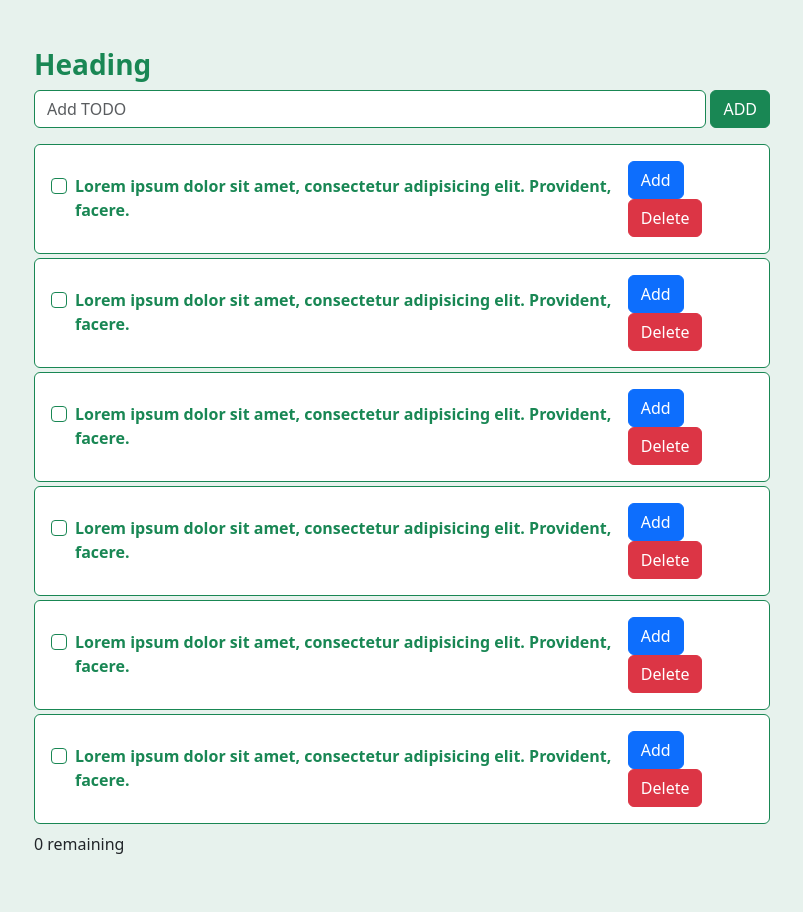
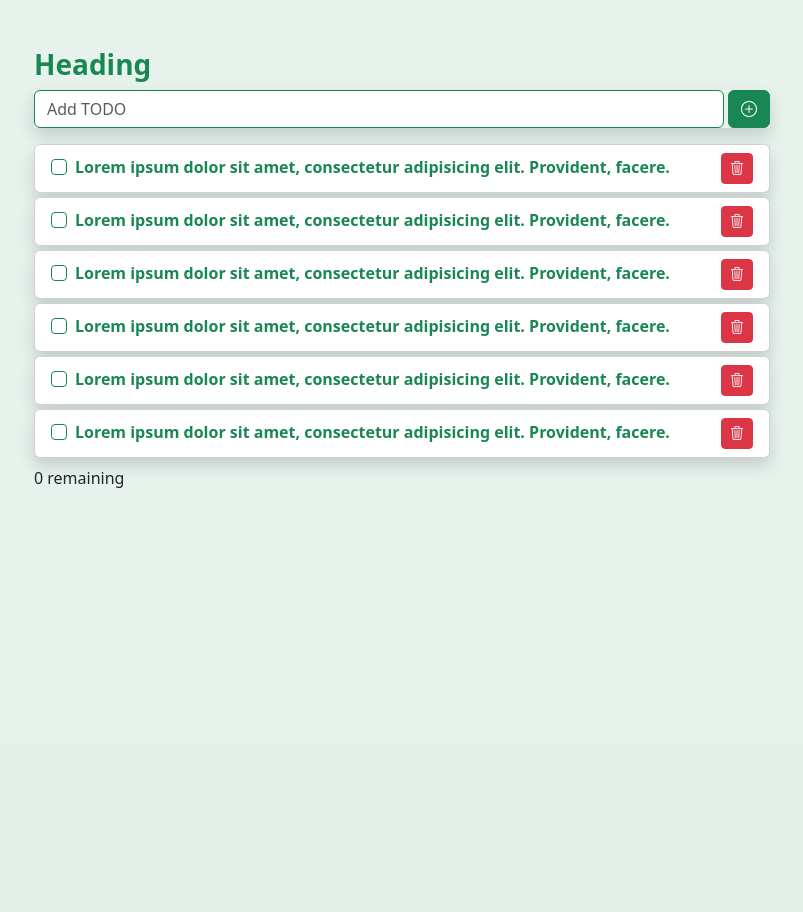
Before and after one commit to TrippleA-Ashaba/django_todo, a Django app: page / in a window 1280 px wide. Shown: the part 56-968 px from the top of the page, without its empty margins (238-1041 px from the left). After the commit the page ends 544 px from the top, so only its background shows below. Run offline with Django 4.2, Linux system fonts and the light colour scheme.

Commit message:
complete todo template

```diff
--- a/templates/index.html
+++ b/templates/index.html
@@ -9,6 +9,9 @@
 			rel="stylesheet"
 			integrity="sha384-KK94CHFLLe+nY2dmCWGMq91rCGa5gtU4mk92HdvYe+M/SXH301p5ILy+dN9+nJOZ"
 			crossorigin="anonymous" />
+		<link
+			rel="stylesheet"
+			href="https://cdn.jsdelivr.net/npm/bootstrap-icons@1.10.4/font/bootstrap-icons.css" />
 		<title>Django-TODO</title>
 	</head>
 	<body class="bg-success bg-opacity-10">
--- a/templates/todo-card.html
+++ b/templates/todo-card.html
@@ -4,7 +4,7 @@
 		<div class="col-8">
 			<h1 class="fs-3 fw-bold text-success">Heading</h1>
 			<div>
-				<div class="mb-3 d-flex">
+				<div class="mb-3 d-flex shadow">
 					<label for="exampleFormControlInput1" class="form-label" hidden
 						>Email address</label
 					>
@@ -13,11 +13,11 @@
 						class="form-control border border-success"
 						id="exampleFormControlInput1"
 						placeholder="Add TODO" />
-					<button class="btn btn-success ms-1">ADD</button>
+					<button class="btn btn-success ms-1"><i class="bi bi-plus-circle"></i></button>
 				</div>
 
 				<!-- TODO CARD -->
-				<div class="card text-black border border-success p-3 mb-1">
+				<div class="card mb-1 shadow py-2 px-3">
 					<div class="d-flex align-items-center justify-content-between">
 						<div class="form-check">
 							<input
@@ -33,13 +33,15 @@
 							</label>
 						</div>
 						<div class="buttons">
-							<button class="btn btn-primary" type="button">Add</button>
-							<button class="btn btn-danger text-white" type="button">Delete</button>
+							<button class="btn btn-danger btn-sm text-white" type="button">
+								<i class="bi bi-trash3"></i>
+							</button>
 						</div>
 					</div>
 					<!-- <div class=""></div> -->
 				</div>
-				<div class="card text-black border border-success p-3 mb-1">
+
+				<div class="card mb-1 shadow py-2 px-3">
 					<div class="d-flex align-items-center justify-content-between">
 						<div class="form-check">
 							<input
@@ -55,13 +57,14 @@
 							</label>
 						</div>
 						<div class="buttons">
-							<button class="btn btn-primary" type="button">Add</button>
-							<button class="btn btn-danger text-white" type="button">Delete</button>
+							<button class="btn btn-danger btn-sm text-white" type="button">
+								<i class="bi bi-trash3"></i>
+							</button>
 						</div>
 					</div>
 					<!-- <div class=""></div> -->
 				</div>
-				<div class="card text-black border border-success p-3 mb-1">
+				<div class="card mb-1 shadow py-2 px-3">
 					<div class="d-flex align-items-center justify-content-between">
 						<div class="form-check">
 							<input
@@ -77,13 +80,14 @@
 							</label>
 						</div>
 						<div class="buttons">
-							<button class="btn btn-primary" type="button">Add</button>
-							<button class="btn btn-danger text-white" type="button">Delete</button>
+							<button class="btn btn-danger btn-sm text-white" type="button">
+								<i class="bi bi-trash3"></i>
+							</button>
 						</div>
 					</div>
 					<!-- <div class=""></div> -->
 				</div>
-				<div class="card text-black border border-success p-3 mb-1">
+				<div class="card mb-1 shadow py-2 px-3">
 					<div class="d-flex align-items-center justify-content-between">
 						<div class="form-check">
 							<input
@@ -99,13 +103,14 @@
 							</label>
 						</div>
 						<div class="buttons">
-							<button class="btn btn-primary" type="button">Add</button>
-							<button class="btn btn-danger text-white" type="button">Delete</button>
+							<button class="btn btn-danger btn-sm text-white" type="button">
+								<i class="bi bi-trash3"></i>
+							</button>
 						</div>
 					</div>
 					<!-- <div class=""></div> -->
 				</div>
-				<div class="card text-black border border-success p-3 mb-1">
+				<div class="card mb-1 shadow py-2 px-3">
 					<div class="d-flex align-items-center justify-content-between">
 						<div class="form-check">
 							<input
@@ -121,13 +126,14 @@
 							</label>
 						</div>
 						<div class="buttons">
-							<button class="btn btn-primary" type="button">Add</button>
-							<button class="btn btn-danger text-white" type="button">Delete</button>
+							<button class="btn btn-danger btn-sm text-white" type="button">
+								<i class="bi bi-trash3"></i>
+							</button>
 						</div>
 					</div>
 					<!-- <div class=""></div> -->
 				</div>
-				<div class="card text-black border border-success p-3 mb-1">
+				<div class="card mb-1 shadow py-2 px-3">
 					<div class="d-flex align-items-center justify-content-between">
 						<div class="form-check">
 							<input
@@ -143,12 +149,15 @@
 							</label>
 						</div>
 						<div class="buttons">
-							<button class="btn btn-primary" type="button">Add</button>
-							<button class="btn btn-danger text-white" type="button">Delete</button>
+							<button class="btn btn-danger btn-sm text-white" type="button">
+								<i class="bi bi-trash3"></i>
+							</button>
 						</div>
 					</div>
 					<!-- <div class=""></div> -->
 				</div>
+
+				<!-- End of Card -->
 			</div>
 
 			<!-- STATS -->
```
